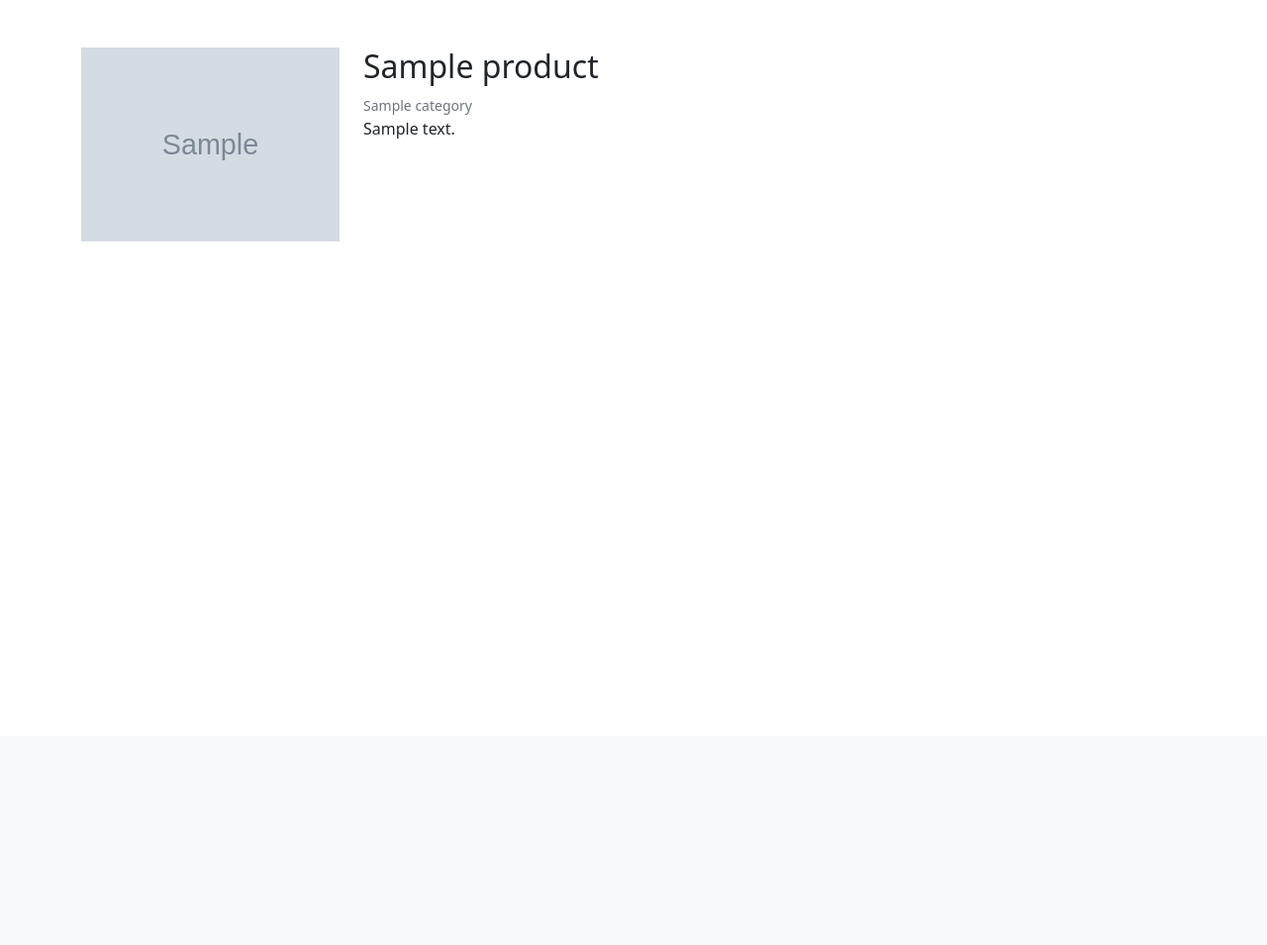
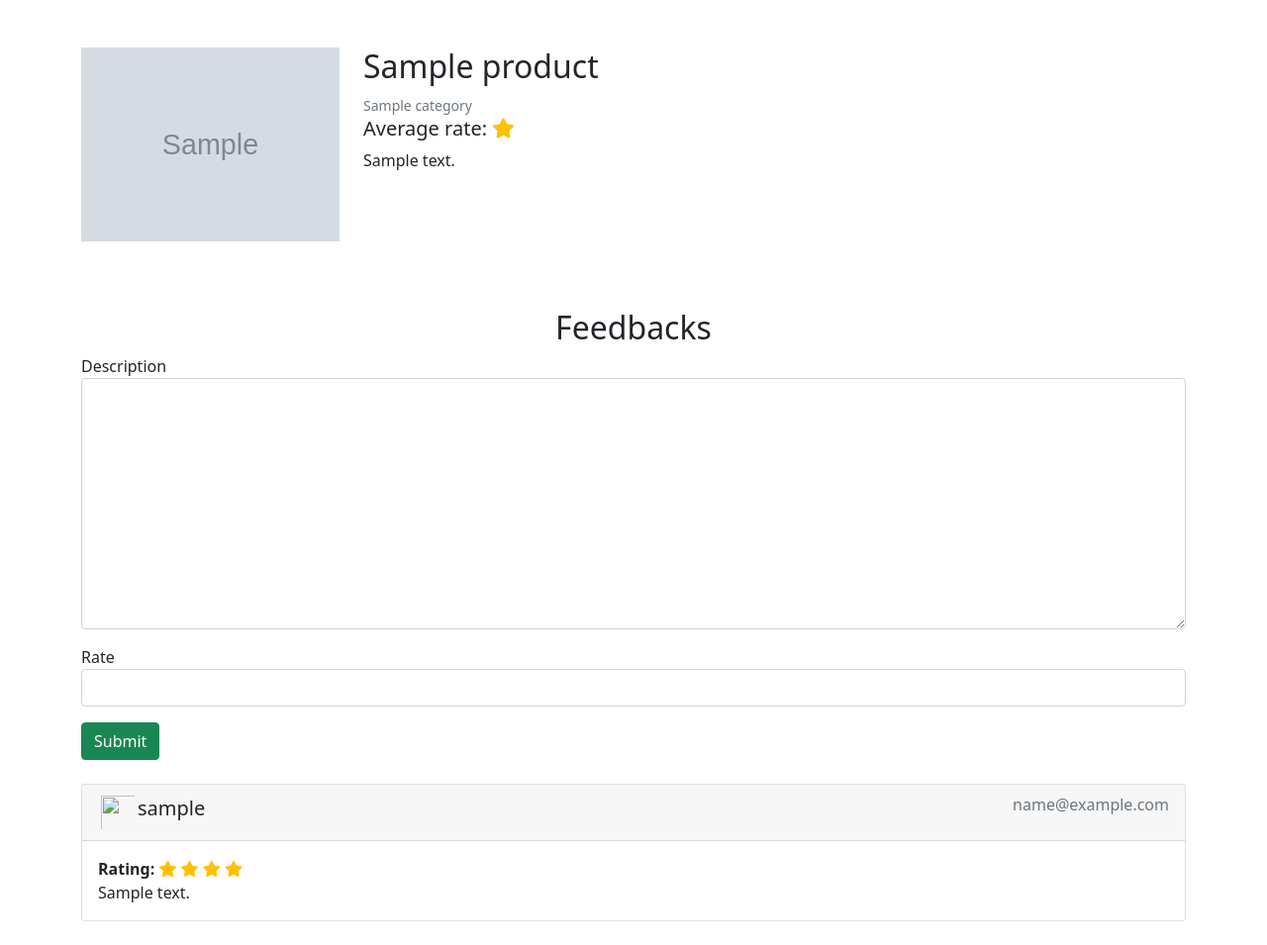
Before and after one commit to lidpwnz/place_feedback_service, a Django app: page /products/1/detail in a window 1280 px wide. Shown: the part 56-1011 px from the top of the page at 99% size. Before the commit the page ends 300 px from the top, so only its background shows below. Run offline with Django 3.2, Linux system fonts and the light colour scheme; tables that the repository leaves empty hold one stand-in row (values such as "Sample post"); grey boxes marked "Sample" are stand-in pictures; parts of the project's set-up code (start-up, migrations or seed data) failed here and were passed over; some libraries are stand-ins or nearby versions.

Commit message:
#2 Написал CRUD для отзывов и реализовал вывод звездочек

```diff
--- a/app/apps.py
+++ b/app/apps.py
@@ -1,6 +1,9 @@
 from django.apps import AppConfig
 
 
-class AppConfig(AppConfig):
+class MyAppConfig(AppConfig):
     default_auto_field = 'django.db.models.BigAutoField'
     name = 'app'
+
+    def ready(self):
+        import core.signals
--- a/app/forms.py
+++ b/app/forms.py
@@ -1,6 +1,6 @@
 from django import forms
 from core.helpers import get_widget_attrs
-from app.models import Product
+from app.models import Product, Feedback
 
 
 class ProductForm(forms.ModelForm):
@@ -13,3 +13,13 @@
             'description': forms.Textarea(attrs=get_widget_attrs()),
             'image': forms.ClearableFileInput(attrs=get_widget_attrs())
         }
+
+
+class FeedbackForm(forms.ModelForm):
+    class Meta:
+        model = Feedback
+        fields = ['description', 'rate']
+        widgets = {
+            'description': forms.Textarea(attrs=get_widget_attrs()),
+            'rate': forms.NumberInput(attrs=get_widget_attrs())
+        }
--- a/app/helpers.py
+++ b/app/helpers.py
@@ -1,6 +1,6 @@
 from django.urls import reverse_lazy
-from app.forms import ProductForm
-from app.models import Product
+from app.forms import ProductForm, FeedbackForm
+from app.models import Product, Feedback
 
 
 class ProductAttrsMixin:
@@ -11,3 +11,12 @@
 
     def get_success_url(self):
         return reverse_lazy('list_product')
+
+
+class FeedbackAttrsMixin:
+    model = Feedback
+    form_class = FeedbackForm
+    object = None
+
+    def get_success_url(self):
+        return reverse_lazy('detail_product', kwargs={'pk': self.object.product.pk})
--- a/app/models.py
+++ b/app/models.py
@@ -17,6 +17,7 @@
     description = models.TextField(null=True, blank=True)
     image = models.ImageField(upload_to=settings.AVATAR_FOLDER, null=True, blank=True,
                               default=settings.AVATAR_DEFAULT_VALUE)
+    avg = models.FloatField(null=True, blank=True, default=0)
 
     def __str__(self):
         return f'{self.title} | {self.category} | {self.description} | {self.image.url}'
--- /dev/null
+++ b/app/templatetags/basic.py
@@ -0,0 +1,8 @@
+from django import template
+
+register = template.Library()
+
+
+@register.simple_tag
+def my_range(num):
+    return range(int(num))
--- a/app/views/product_views.py
+++ b/app/views/product_views.py
@@ -1,4 +1,6 @@
 from django.views import generic
+
+from app.forms import FeedbackForm
 from app.helpers import ProductAttrsMixin
 
 
@@ -8,6 +10,9 @@
 
 class DetailProduct(ProductAttrsMixin, generic.DetailView):
     template_name = 'products/detail.html'
+
+    def get_context_data(self, **kwargs):
+        return super(DetailProduct, self).get_context_data(form=FeedbackForm())
 
 
 class ListProduct(ProductAttrsMixin, generic.ListView):
--- a/static/css/styles.css
+++ b/static/css/styles.css
@@ -114,3 +114,10 @@
   border: unset;
   width: 100%;
 }
+
+
+.post-avatar {
+    width: 40px;
+    height: 40px;
+    padding: 3px;
+}
--- a/templates/base.html
+++ b/templates/base.html
@@ -27,5 +27,14 @@
 <script src="https://cdn.jsdelivr.net/npm/bootstrap@5.0.0-beta2/dist/js/bootstrap.min.js"
         integrity="sha384-nsg8ua9HAw1y0W1btsyWgBklPnCUAFLuTMS2G72MMONqmOymq585AcH49TLBQObG"
         crossorigin="anonymous"></script>
+<script src="https://cdnjs.cloudflare.com/ajax/libs/jquery/3.3.1/jquery.min.js"></script>
+<script src="/static/js/rater.min.js"></script>
+<script>
+    let options = {
+        max_value: 5,
+        step_size: 1,
+    }
+    $(".rating").rate(options);
+</script>
 </body>
 </html>
--- /dev/null
+++ b/templates/feedback/update.html
@@ -0,0 +1,5 @@
+{% extends 'base.html' %}
+
+{% block content %}
+    {% include 'partials/form.html' %}
+{% endblock %}
--- a/templates/partials/form.html
+++ b/templates/partials/form.html
@@ -20,9 +20,11 @@
     {{ field }}
 {% endfor %}
 
+{% if not is_hidden_not_needed %}
     {% for hidden in form.hidden_fields %}
         {{ hidden }}
     {% endfor %}
+{% endif %}
 
 
 {% if not fields_only %}
--- /dev/null
+++ b/templates/partials/user_feedback.html
@@ -0,0 +1,51 @@
+{% load basic %}
+<style>
+    .post-avatar {
+        width: 40px;
+        height: 40px;
+        padding: 3px;
+    }
+</style>
+<div class="card my-4">
+    <div class="d-flex justify-content-between align-items-center card-header">
+        <div class="d-flex align-items-center">
+            <img src="{{ feedback.author.image.url }}" alt="" class="post-avatar">
+            <h5>
+                {{ feedback.author.username }}
+            </h5>
+        </div>
+        <div>
+            <p class="text-secondary">
+                {{ feedback.author.email }}
+            </p>
+
+            {% if user == feedback.author or user.is_staff %}
+                <div class="d-flex align-items-center">
+                    <a href="{% url 'update_feedback' feedback.pk %}" class="me-2">
+                        Update
+                    </a>
+                    <form action="{% url 'delete_feedback' feedback.pk %}" method="post">
+                        {% csrf_token %}
+                        {% include 'partials/delete_button.html' %}
+                    </form>
+                </div>
+            {% endif %}
+        </div>
+    </div>
+
+    <div class="card-body">
+        <div class="card-text">
+            <div class="fw-bold ">Rating:
+                <span class="text-warning">
+                    {% my_range feedback.rate as range %}
+
+                    {% for foo in range %}
+                        <i class="fas fa-star"></i>
+                    {% endfor %}
+
+                </span>
+            </div>
+            {{ feedback.description }}
+        </div>
+    </div>
+</div>
--- a/templates/products/detail.html
+++ b/templates/products/detail.html
@@ -1,16 +1,41 @@
 {% extends 'base.html' %}
+{% load basic %}
 
 {% block content %}
-    <div class="row mt-5">
+    <div class="row my-5">
         <div class="col-3">
             <img src="{{ product.image.url }}" alt="{{ product.title }}" class="avatar w-100">
         </div>
         <div class="col-9">
             <h2>{{ product.title }}</h2>
             <small class="text-secondary">{{ product.category }}</small>
+            <h5>
+                Average rate:
+                {% my_range product.avg as range %}
+                <span class="text-warning">
+
+                    {% for _ in range %}
+                        <i class="fas fa-star"></i>
+                    {% endfor %}
+                </span>
+
+            </h5>
             <p>
                 {{ product.description }}
             </p>
         </div>
     </div>
+    <div>
+        <h2 class="text-center">Feedbacks</h2>
+        <form action="{% url 'create_feedback' product.pk %}" method="post">
+            {% csrf_token %}
+            {% include 'partials/form.html' with fields_only=True is_hidden_not_needed=True %}
+
+            {% include 'partials/submit_button.html' %}
+        </form>
+        {% for feedback in product.feedbacks.all %}
+            {% include 'partials/user_feedback.html' %}
+        {% endfor %}
+
+    </div>
 {% endblock %}
--- a/templates/products/list.html
+++ b/templates/products/list.html
@@ -8,6 +8,7 @@
             <th scope="col">Title</th>
             <th scope="col">Category</th>
             <th scope="col">Description</th>
+            <th scope="col">Average Rate</th>
             <th scope="col">Update</th>
             <th scope="col">Delete</th>
         </tr>
@@ -25,6 +26,9 @@
                        class="text-secondary">{{ product.description | slice:':15' }}...</a>
                 </td>
                 <td>
+                    <p>{{ product.avg }}</p>
+                </td>
+                <td>
                     <a href="{% url 'update_product' product.pk %}" class="btn btn-primary">Update</a>
                 </td>
                 <td>
```
Also changed, not shown: app/urls/product_urls.py (+11 -6 lines), app/views/feedback_views.py (added, +28 -0 lines), core/helpers.py (+7 -0 lines), core/signals.py (added, +18 -0 lines), app/migrations/0002_auto_20211002_0739.py (added), app/templatetags/__init__.py (added). Lines whose indentation alone changed are shown as unchanged.
